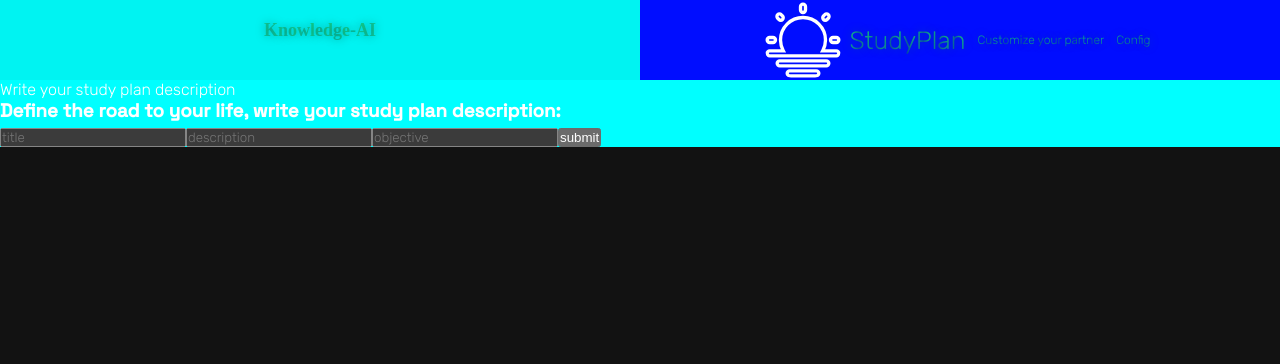
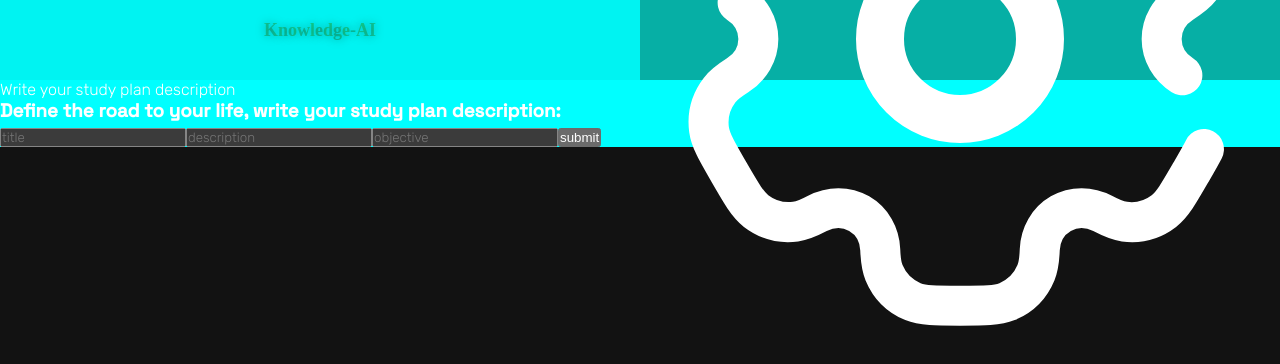
Before and after one commit to Charlytoc/knowledge-ai-front, a Next.js app: page /create in a window 1280 px wide. Shown: the top 364 px of the page. Built offline with nearby package versions, Linux system fonts and the light colour scheme; a web font is replaced by a local one.

Commit message:
first build

```diff
--- a/app/layout.tsx
+++ b/app/layout.tsx
@@ -35,8 +35,6 @@ export default function RootLayout({
         <ThemeWrapper>
         {children}
         </ThemeWrapper>
-        <script type="module" src="https://unpkg.com/ionicons@7.1.0/dist/ionicons/ionicons.esm.js"></script>
-        <script src="https://unpkg.com/ionicons@7.1.0/dist/ionicons/ionicons.js"></script>
       </body>
     </html>
   )
--- a/app/resources/components/function/SwitchTheme.tsx
+++ b/app/resources/components/function/SwitchTheme.tsx
@@ -1,7 +1,7 @@
 import { useStore, themes  } from "@/app/resources/context/store"
 import { useState } from "react"
 import { svgs } from "../../files/svgs";
-import ActionIcon from "../ui/SvgContainer";
+import ActionIcon from "../ui/ActionIcon";
 export default function SwitchTheme ({
     svgIcon,
 
--- a/app/resources/components/ui/NavBar.tsx
+++ b/app/resources/components/ui/NavBar.tsx
@@ -5,7 +5,7 @@ import { useEffect, useState } from "react"
 import SwitchTheme from '@/app/resources/components/function/SwitchTheme'
 import Logout from '@/app/resources/components/function/Logout'
 import { svgs } from "../../files/svgs"
-
+import ActionIcon from "./ActionIcon"
 import Image from "next/image"
 
 
@@ -26,10 +26,6 @@ const ActionsBar = () => {
 
     const {isMobile, setIsMobile} = useStore()
 
-    useEffect(()=>{
-        setIsMobile()
-    }, [isMobile])
-
     return (
         <>
         { isMobile ? <MobileMenuComponent /> : <DesktopMenuComponent />}
@@ -49,12 +45,6 @@ const Logo = () => {
 }
 
 const MobileMenuComponent = () => {
-    const [showConfig, setShowContent] = useState(true)
-
-    const {isMobile, setIsMobile, settings} = useStore()
-    const handleConfigClick = () => {
-        setShowContent(!showConfig);
-    }
     return (
         <section className='component-mobile-menu'>
             <ConfigMenu svgIcon={svgs.configIcon}>
@@ -85,9 +75,9 @@ function ConfigMenu ({
                 ?
                 <>{children}</>
                 :
-                <div onClick={handleConfigClick} className="component-config">
-                    {svgs.configIcon}
-                </div>
+                <ActionIcon onClick={handleConfigClick} svgIcon={svgs.configIcon} />
+
+
             }
 
         </div>
```
Also changed, not shown: app/resources/components/ui/ActionIcon.tsx (renamed from app/resources/components/ui/SvgContainer.tsx).
